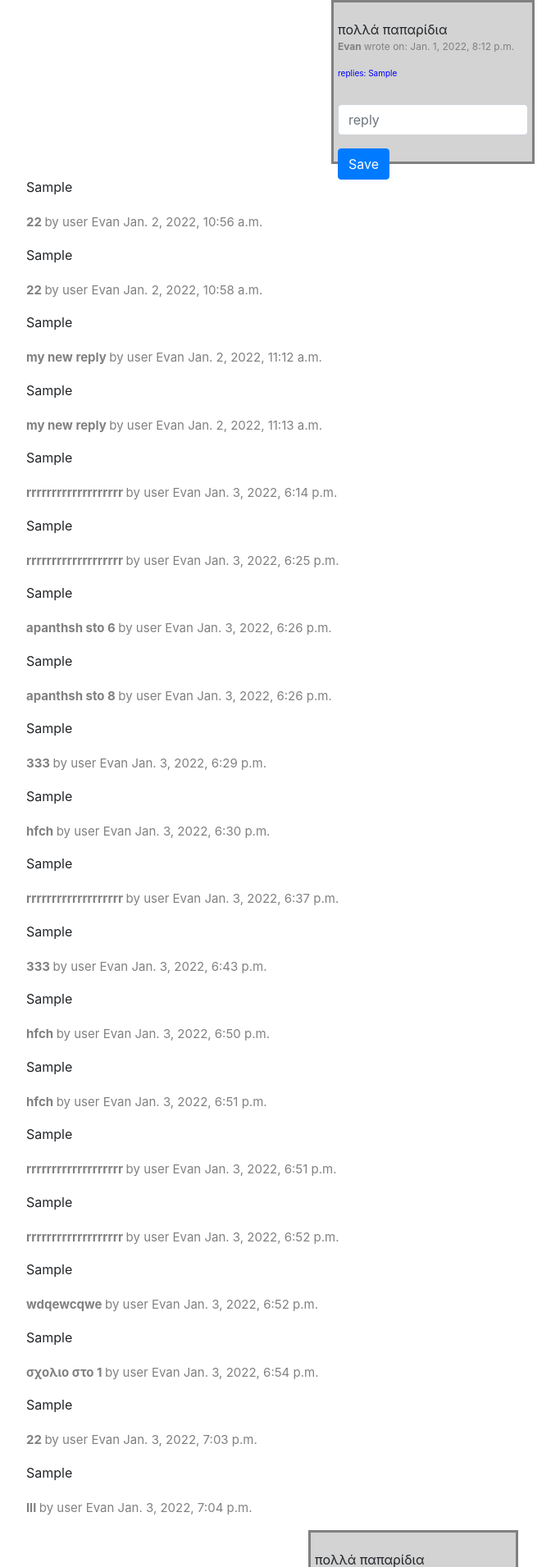
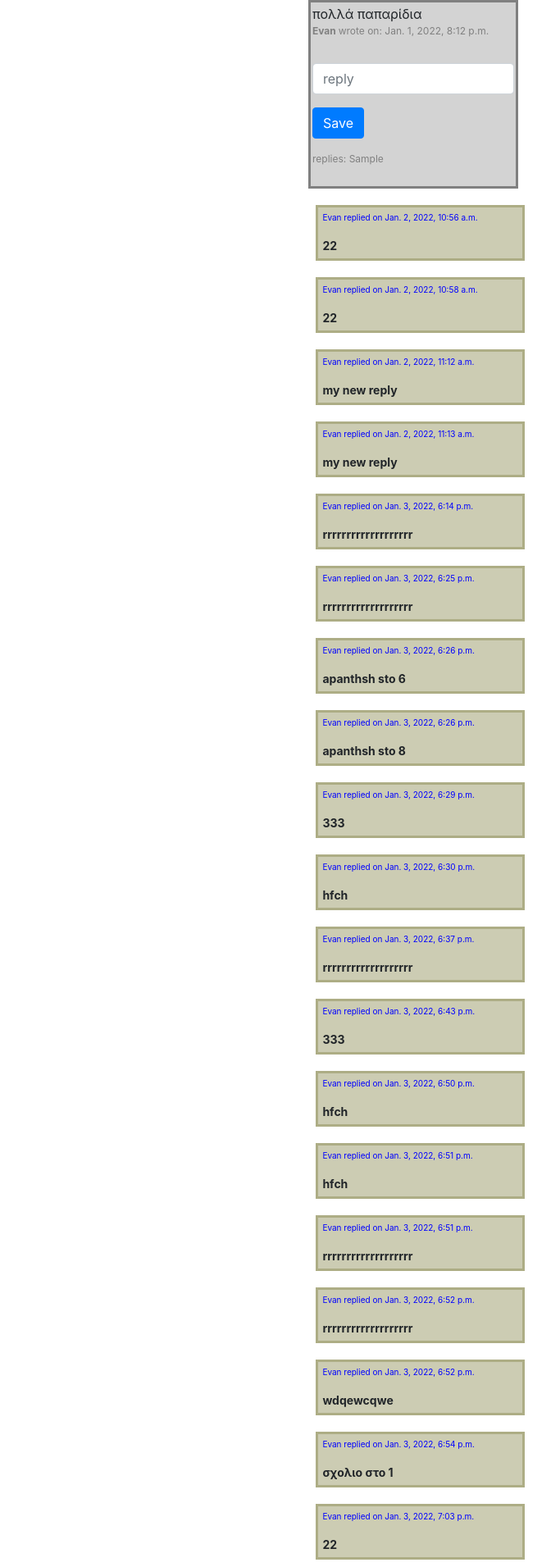
Before and after one commit to neteng0911/carpool, a Django app: template project4/network/templates/network/index.html in a window 1280 px wide. Shown: the part 56-1967 px from the top of the page at 82% size, without its empty margins (8-691 px from the left). Run offline with Django 3.2, Linux system fonts and the light colour scheme; data comes from the database, SQL or seed files in the repository; both versions use the stored data as it was after the commit; tables that the repository leaves empty hold one stand-in row (values such as "Sample post"); the template is opened without the code that fills it: values that come from a table or form of the project are taken from there, most other values are stand-ins (such as "Sample title", 1, 10 or a date in 2020); some libraries are stand-ins or nearby versions.

```diff
--- a/project4/network/static/network/styles.css
+++ b/project4/network/static/network/styles.css
@@ -2,10 +2,10 @@
 {border: 3px solid grey;
 background-color: lightgrey;
 font-size: 16px;
-height: 200px;
+height: 230px;
 width: 20%;
-padding: 5px;
-margin-bottom:5px;
+padding: 2px;
+margin-bottom:20px;
 position: relative;
 
 left: 30%;
@@ -14,3 +14,24 @@ left: 30%;
 
 
 }
+.replies
+{border: 3px solid #adad85;
+background-color: #ccccb3;
+font-size: 14px;
+min-height: 10px;
+width: 20.5%;
+padding: 5px;
+margin-bottom:20px;
+position: relative;
+overflow: visible;
+left: 28.5%;
+
+
+
+
+
+
+
+
+
+}
--- a/project4/network/templates/network/index.html
+++ b/project4/network/templates/network/index.html
@@ -1,18 +1,19 @@
 {% extends "network/layout.html" %}
 
 {% block body %}
-<ul> {% for post in all_posts %}
+    {% for post in all_posts %}
+
+
+<div class="post">{{post.description}}
 
 
 
 
 
 
-    <div class="post"> </p>{{post.description}}
-
 
             <p style= "color:grey; font-size:12px;"> <strong>{{post.owner}} </strong>wrote on: {{post.created_date}} </p>
-         <p style= "color:blue; font-size:10px;"> replies: {{reply_txt}}
+
 
 
 
@@ -27,24 +28,29 @@
             <input type="hidden"  name="post_id" value="{{post.pk}}">
         </div>
     <input class="btn btn-primary" type="submit" value="Save">
+            <p></p>
+            <p></p>
 
+            <p style= "color:grey; font-size:12px;"> replies: {{reply_txt}}</p>
+</div>
 
 </ul>
 
 </form>
+    </div>
     <ul>
 {% for rep in replies %}
 
-{{i}}
 
-        <p style= "margin-top: 20px; color:grey; font-size:15px;"> <strong>{{rep}} </strong> by user {{rep.owner}} {{rep.created_date}}</p>
+        <div class="replies" ><p style= "color:blue; font-size:10px;">{{rep.owner}} replied on {{rep.created_date}}</p> <strong>{{rep}} </strong> </div>
 
 {% endfor %}
 
 
 
    </ul>
-</div>
+
+
 
 
 
```
Also changed, not shown: project4/db.sqlite3.
